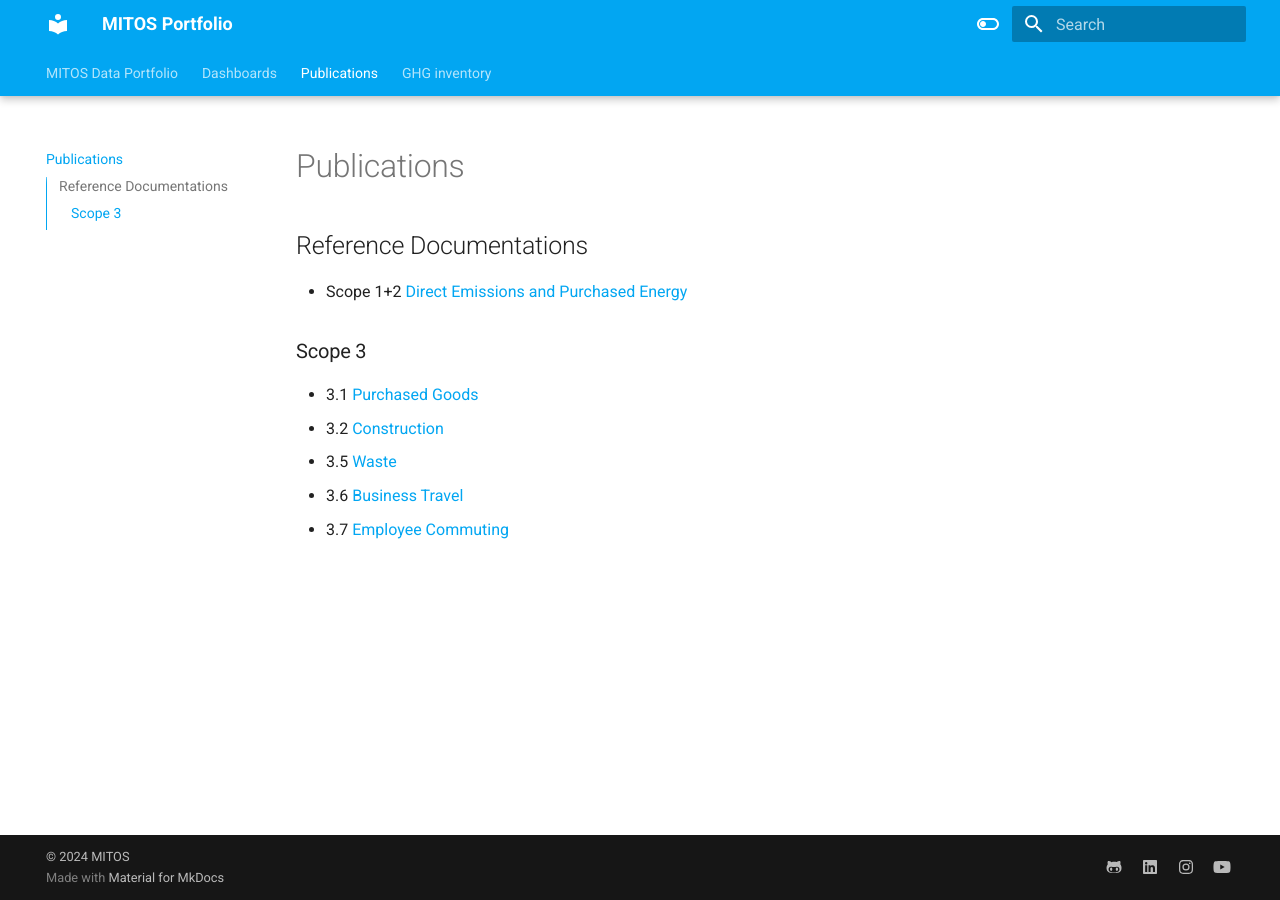
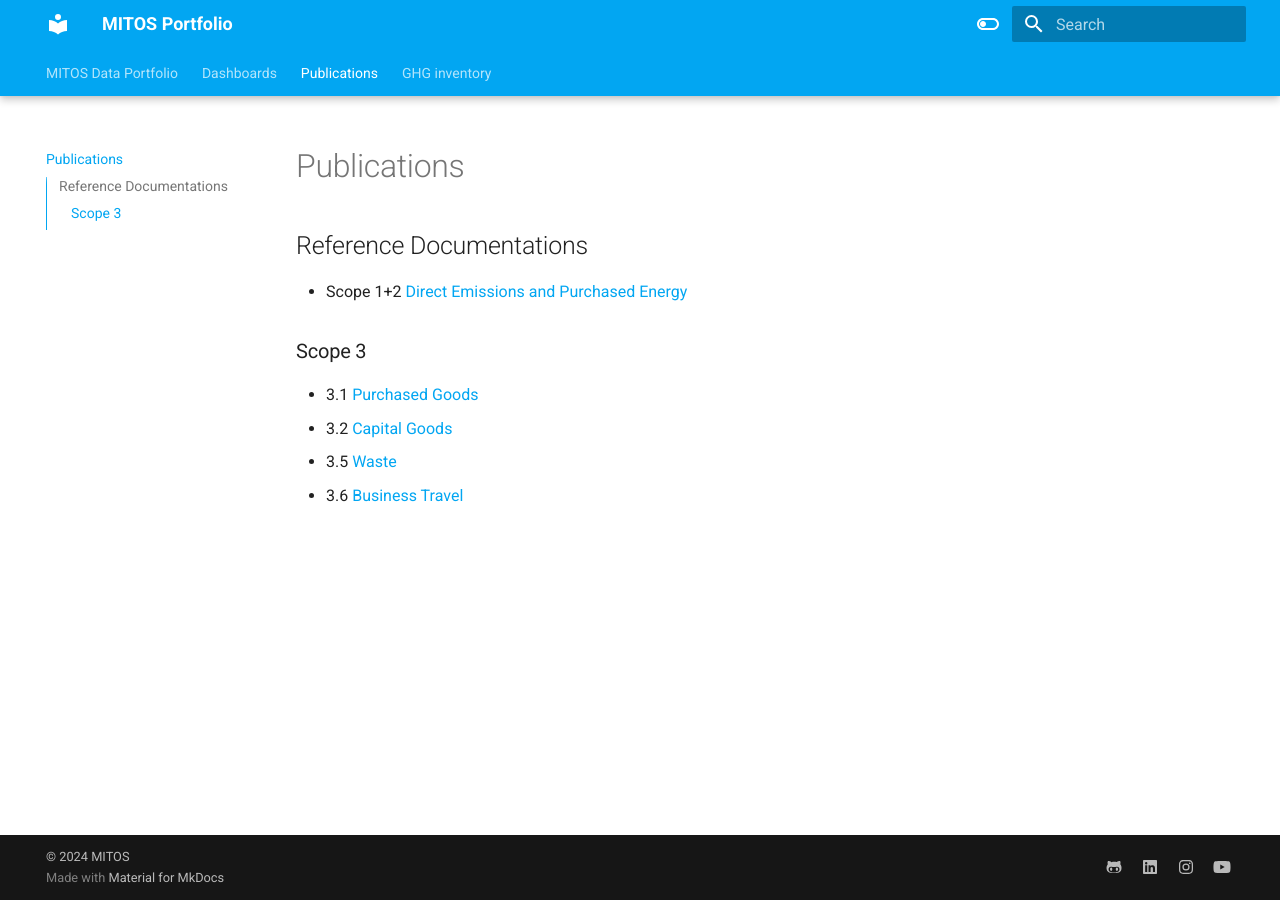
Before and after one commit to mit-sustainability/portfolio, an MkDocs documentation site: the page built from docs/publications.md, in a window 1280 px wide. Built offline with MkDocs 1.6.1 and Material for MkDocs 9.7.7, drawn with Linux system fonts in a browser that asks for light colours.

Commit message:
edit Construction to Capital Goods, and remove reference to commuting doc

```diff
--- a/docs/publications.md
+++ b/docs/publications.md
@@ -4,7 +4,6 @@
 
 ### Scope 3
 * 3.1 [Purchased Goods](https://docs.google.com/document/d/1ywDDVHVPRZz-HWd4j7ildDBIwYyhP0fJ28HwyOaEsMc/edit?usp=sharing)
-* 3.2 [Construction](https://docs.google.com/document/d/1tZ5ZxwZH-HktHkfTrRJsxTwLJ7-NaY2GgaBfLpPKn2s/edit?usp=sharing)
+* 3.2 [Capital Goods](https://docs.google.com/document/d/1tZ5ZxwZH-HktHkfTrRJsxTwLJ7-NaY2GgaBfLpPKn2s/edit?usp=sharing)
 * 3.5 [Waste](https://docs.google.com/document/d/1CDg1fIa0F6VximWalki_QbJiBayJr9Jy6jucbojzb1Q/edit?usp=sharing)
 * 3.6 [Business Travel](https://docs.google.com/document/d/1lD-r_CqYqwIO33FAWwHpvexEI0BG8_2wt5t7Rk44AR4/edit?usp=sharing)
-* 3.7 [Employee Commuting](https://docs.google.com/document/d/1HJhLRbk0jA8tF58z0ZCvHAeekLPUIx7fXt6f0qX008M/edit?usp=sharing)
```
Also changed, not shown: docs/index.md (+1 -1 lines).
